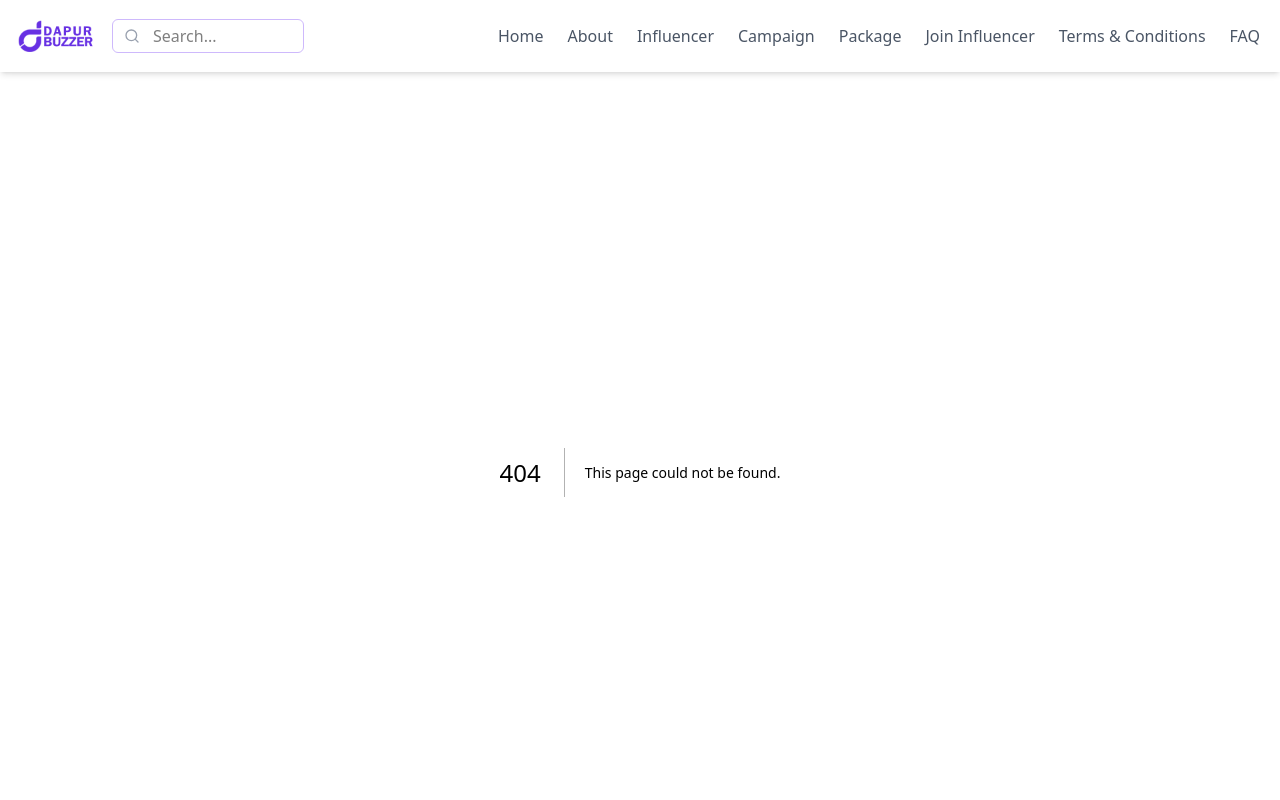
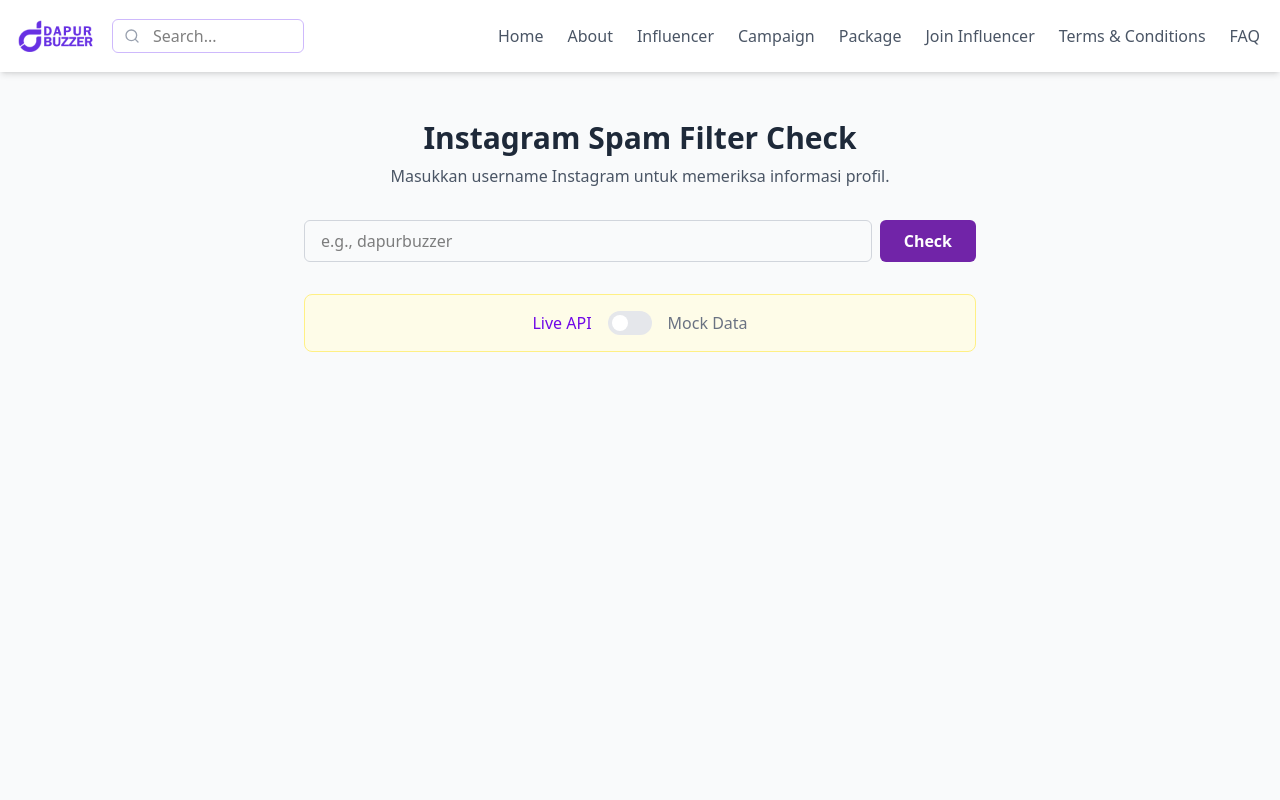
Before and after one commit to ErisSusanto19/dbi-tech-challenge, a Next.js app: page /tools/instagram-checker in a window 1280 px wide. Before the commit this address had no page. Shown: the top 800 px of the page. Built offline with nearby package versions, Linux system fonts and the light colour scheme.

Commit message:
feat(tools): implement Instagram Checker with live/mock API toggle

```diff
--- /dev/null
+++ b/data/mockInstagramResponse.json
@@ -0,0 +1,18 @@
+{
+  "status": "OK",
+  "data": {
+    "id": "8668524989",
+    "username": "dapurbuzzer",
+    "full_name": "Dapur Buzzer Indonesia (Mock)",
+    "biography": "Ini adalah data tiruan (mock data) untuk tujuan demonstrasi.\nAPI asli telah mencapai batas kuotanya.",
+    "follower_count": 123456,
+    "following_count": 196,
+    "media_count": 6525,
+    "is_business": true,
+    "is_verified": false,
+    "is_private": false,
+    "is_spam_filtered": false,
+    "profile_pic_url": "https://app.dapurbuzzer.co.id/storage/avatar/PSSYrdgm1inQxO0lLBzE6jgZ9JMcur4GdNqWA25p.jpeg",
+    "external_url": "https://linktr.ee/example"
+  }
+}
--- /dev/null
+++ b/src/app/api/instagram-check/live/route.ts
@@ -0,0 +1,34 @@
+import { NextResponse } from 'next/server';
+
+export async function GET(request: Request) {
+    const { searchParams } = new URL(request.url);
+    const username = searchParams.get('username');
+
+    if (!username) {
+        return NextResponse.json({ message: "Username is required" }, { status: 400 });
+    }
+
+    const targetUrl = `https://sprintpedia.id/page/instagram_tools?username=${username}`;
+
+    try {
+        const response = await fetch(targetUrl, {
+            headers: {
+                'Cookie': process.env.SPRINTPEDIA_COOKIE!,
+                'X-Requested-With': 'XMLHttpRequest',
+            },
+            cache: 'no-store',
+        });
+
+        if (!response.ok) {
+            const errorData = await response.text();
+            throw new Error(`API target responded with status ${response.status}: ${errorData}`);
+        }
+
+        const data = await response.json();
+        return NextResponse.json(data);
+
+    } catch (error: any) {
+        console.error("Error in proxy API:", error);
+        return NextResponse.json({ message: `Failed to fetch data: ${error.message}` }, { status: 502 }); // 502 Bad Gateway
+    }
+}
--- /dev/null
+++ b/src/app/api/instagram-check/mock/route.ts
@@ -0,0 +1,30 @@
+import { NextResponse } from 'next/server';
+import { promises as fs } from 'fs';
+import path from 'path';
+
+export async function GET(request: Request) {
+    const { searchParams } = new URL(request.url);
+    const username = searchParams.get('username');
+
+    if (!username) {
+        return NextResponse.json({ message: "Username is required" }, { status: 400 });
+    }
+
+    try {
+        const jsonFilePath = path.join(process.cwd(), 'data', 'mockInstagramResponse.json');
+        const fileContents = await fs.readFile(jsonFilePath, 'utf8');
+        const mockData = JSON.parse(fileContents);
+
+        mockData.data.username = username.toLowerCase();
+        mockData.data.full_name = `Profile for ${username}`;
+        mockData.data.follower_count = Math.floor(Math.random() * 10000000);
+
+        await new Promise(resolve => setTimeout(resolve, 1000));
+
+        return NextResponse.json(mockData);
+
+    } catch (error: any) {
+        console.error("Error in proxy API:", error);
+        return NextResponse.json({ message: `Failed to fetch data: ${error.message}` }, { status: 502 }); // 502 Bad Gateway
+    }
+}
--- /dev/null
+++ b/src/app/tools/instagram-checker/page.tsx
@@ -0,0 +1,138 @@
+'use client';
+
+import { useState } from 'react';
+import { Switch } from '@headlessui/react';
+
+const StatusBadge = ({ status, onText, offText }: { status: boolean, onText: string, offText: string }) => {
+    const isOff = status === false;
+    return (
+        <span className={`px-3 py-1 text-xs font-semibold rounded-full ${
+            isOff ? 'bg-green-100 text-green-800' : 'bg-red-100 text-red-800'
+        }`}>
+            {isOff ? offText : onText}
+        </span>
+    );
+};
+
+const ResultRow = ({ label, value }: { label: string, value: React.ReactNode }) => (
+    <div className="flex justify-between items-center py-2 border-b border-gray-100">
+        <span className="text-gray-600">{label}</span>
+        <span className="font-medium text-gray-800 text-right">{value}</span>
+    </div>
+);
+
+
+export default function InstagramCheckerPage() {
+    const [username, setUsername] = useState('');
+    const [result, setResult] = useState<any | null>(null);
+    const [isLoading, setIsLoading] = useState(false);
+    const [error, setError] = useState<string | null>(null);
+    const [useMock, setUseMock] = useState(false);
+
+    const handleCheck = async (e: React.FormEvent) => {
+        e.preventDefault();
+        setIsLoading(true);
+        setError(null);
+        setResult(null);
+
+        try {
+            const endpoint = useMock ? '/api/instagram-check/mock' : '/api/instagram-check/live';
+            const response = await fetch(`${endpoint}?username=${username}`);
+            const data = await response.json();
+            if (!response.ok) throw new Error(data.message || "An error occurred.");
+            setResult(data);
+        } catch (err: any) {
+            setError(err.message);
+        } finally {
+            setIsLoading(false);
+        }
+    };
+
+    return (
+        <main className="bg-gray-50 min-h-screen">
+            <div className="container mx-auto px-4 py-12">
+                <div className="max-w-2xl mx-auto">
+                    <div className="text-center mb-8">
+                        <h1 className="text-3xl font-bold text-gray-800">Instagram Spam Filter Check</h1>
+                        <p className="text-gray-600 mt-2">
+                            Masukkan username Instagram untuk memeriksa informasi profil.
+                        </p>
+                    </div>
+
+                    <form onSubmit={handleCheck} className="flex gap-2 mb-8">
+                        <input
+                            type="text"
+                            value={username}
+                            onChange={(e) => setUsername(e.target.value)}
+                            placeholder="e.g., dapurbuzzer"
+                            className="flex-grow px-4 py-2 border border-gray-300 rounded-md focus:ring-2 focus:ring-[#7124a8] focus:border-transparent"
+                            required
+                        />
+                        <button type="submit" disabled={isLoading} className="bg-[#7124a8] text-white font-bold px-6 py-2 rounded-md hover:bg-[#5f1d8f] disabled:bg-gray-400">
+                            {isLoading ? 'Checking...' : 'Check'}
+                        </button>
+                    </form>
+
+                    <div className="my-6 flex items-center justify-center gap-4 p-4 bg-yellow-50 border border-yellow-200 rounded-lg">
+                        <span className={`font-medium ${!useMock ? 'text-violet-700' : 'text-gray-500'}`}>
+                            Live API
+                        </span>
+                        <Switch
+                            checked={useMock}
+                            onChange={setUseMock}
+                            className={`${
+                                useMock ? 'bg-blue-600' : 'bg-gray-200'
+                            } relative inline-flex h-6 w-11 items-center rounded-full transition-colors`}
+                        >
+                            <span
+                                className={`${
+                                    useMock ? 'translate-x-6' : 'translate-x-1'
+                                } inline-block h-4 w-4 transform rounded-full bg-white transition-transform`}
+                            />
+                        </Switch>
+                        <span className={`font-medium ${useMock ? 'text-blue-700' : 'text-gray-500'}`}>
+                            Mock Data
+                        </span>
+                    </div>
+
+                    {isLoading && <div className="text-center">Checking...</div>}
+                    {error && <div className="p-4 bg-red-100 text-red-700 rounded-md">{error}</div>}
+
+                    {result && (
+                        <div className="space-y-6">
+
+                            <div className="p-6 bg-white rounded-lg shadow-md">
+                                <h2 className="text-xl font-semibold mb-4 border-b pb-3">Hasil</h2>
+                                <div className="space-y-2">
+                                    <ResultRow label="Nama" value={result.data?.full_name || 'N/A'} />
+                                    <ResultRow label="Followers" value={result.data?.follower_count?.toLocaleString() || 'N/A'} />
+                                    <ResultRow label="Following" value={result.data?.following_count?.toLocaleString() || 'N/A'} />
+                                    <ResultRow label="Posts" value={result.data?.media_count?.toLocaleString() || 'N/A'} />
+                                    <ResultRow
+                                        label="Status Private"
+                                        value={<StatusBadge status={result.data?.is_private} onText="Private is ON" offText="Private is OFF" />}
+                                    />
+                                    <ResultRow
+                                        label="Spam Filter"
+                                        value={<StatusBadge status={result.data?.is_spam_filtered} onText="Filter is ON" offText="Filter is OFF" />}
+                                    />
+                                </div>
+                            </div>
+
+                            <details className="bg-gray-800 text-white rounded-lg shadow-md overflow-hidden">
+                                <summary className="cursor-pointer font-semibold p-4 hover:bg-gray-700">
+                                    Raw JSON (debug)
+                                </summary>
+                                <div className="p-4 border-t border-gray-600">
+                                    <pre className="text-xs whitespace-pre-wrap break-all">
+                                        {JSON.stringify(result, null, 2)}
+                                    </pre>
+                                </div>
+                            </details>
+                        </div>
+                    )}
+                </div>
+            </div>
+        </main>
+    );
+}
--- a/src/components/layout/Footer.tsx
+++ b/src/components/layout/Footer.tsx
@@ -44,6 +44,7 @@ const Footer = () => {
                             <li><Link href="/term-and-condition" className="text-gray-400 hover:text-white">Terms & Conditions</Link></li>
                             <li><Link href="/contact" className="text-gray-400 hover:text-white">Hubungi Kami</Link></li>
                             <li><Link href="/admin/banners" className="text-gray-400 hover:text-blue-400">Admin Panel</Link></li>
+                            <li><Link href="/tools/instagram-checker" className="text-gray-400 hover:text-blue-400">Instagram Checker</Link></li>
                         </ul>
                     </div>
 
```
Also changed, not shown: 2 other files (tests, documents, lock files or other folders).
